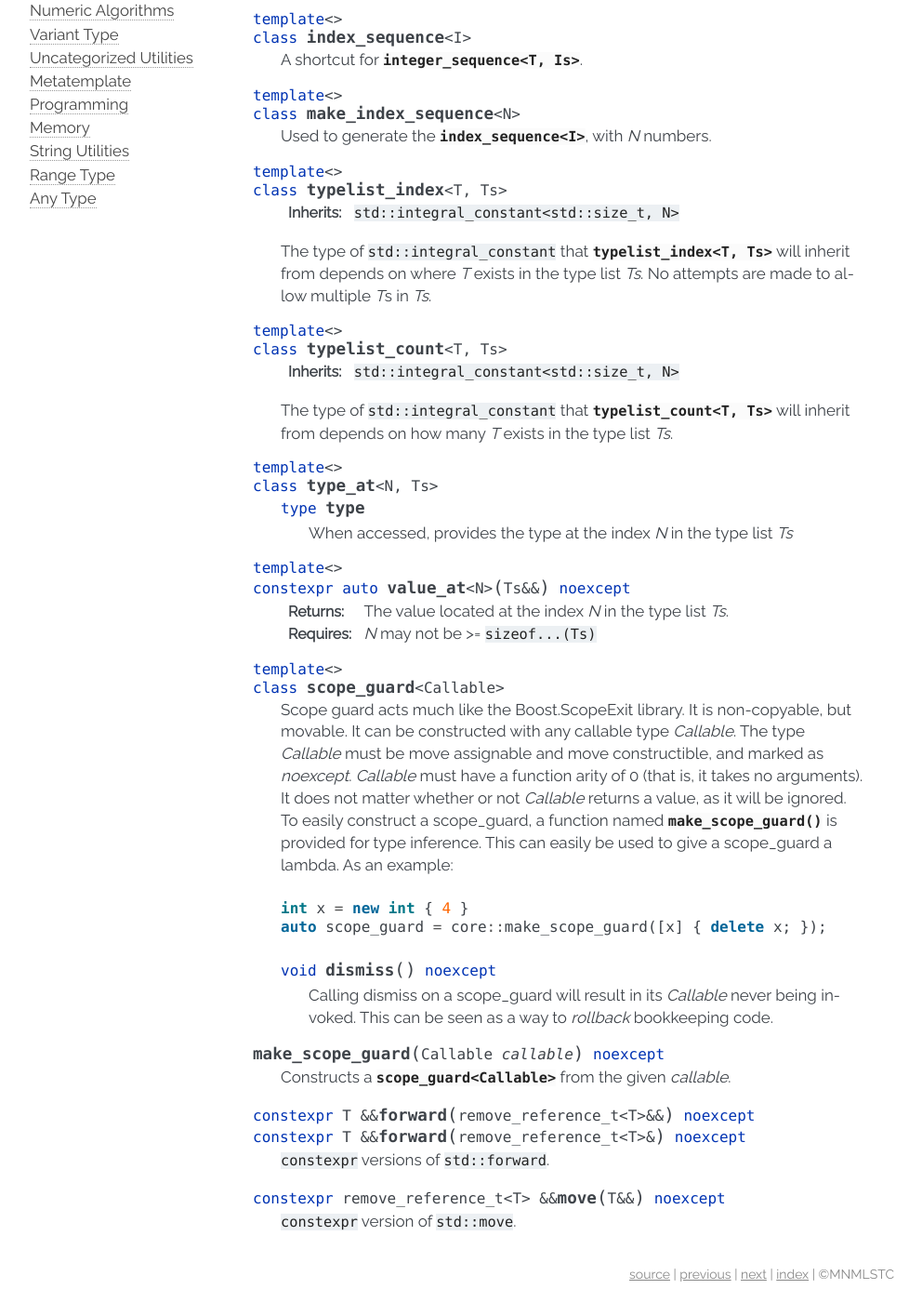
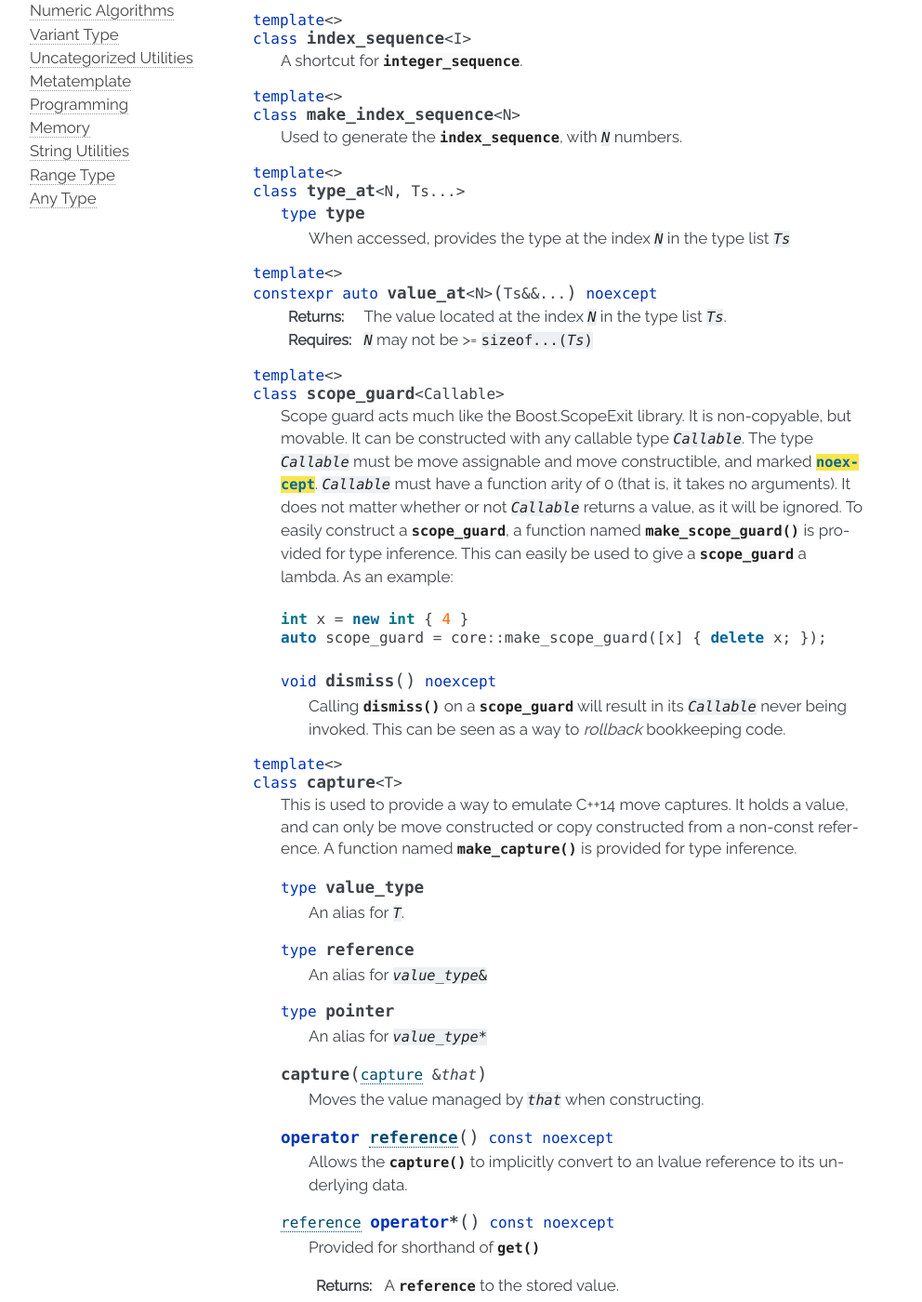
Before and after one commit to mnmlstc/core, a Sphinx documentation site: the page built from docs/utility.rst, in a window 1280 px wide and 1400 px high, scrolled down 271 px. Shown: the whole window at 93% size, without its empty margins (148-1140 px from the left). Built offline with Sphinx 7.4.7, drawn with Linux system fonts in a browser that asks for light colours; some of the changed text lies outside the part shown.

Commit message:
Fixed a missing constructor for the capture<T> in the utility component (How did I miss this?!)
Update documentation for utility component

```diff
--- a/docs/utility.rst
+++ b/docs/utility.rst
@@ -1,78 +1,133 @@
-.. _core-utility-component:
-
 Utility Component
 =================
 
-.. default-domain:: cpp
+.. namespace:: core
 
 The utility component provides additional functions and meta templates that
 cannot be categorized. Most of the utilities provided are for working with
 type lists.
 
-The utility component can be found in the ``<core/utility.hpp>`` header.
-
-.. namespace:: core
+The utility component can be found in the :file:`<core/{utility}.hpp>` header.
 
 .. class:: integer_sequence<T, Is>
 
-   meta template to generate a series of *T* to allow easier unpacking.
+   Meta template to generate a series of :samp:`{T}` to allow easier unpacking.
 
 .. class:: index_sequence<I>
 
-   A shortcut for :class:`integer_sequence\<T, Is>`.
+   A shortcut for :any:`integer_sequence`.
 
 .. class:: make_index_sequence<N>
 
-   Used to generate the :class:`index_sequence\<I>`, with *N* numbers.
+   Used to generate the :any:`index_sequence`, with :samp:`{N}` numbers.
 
-.. class:: typelist_index<T, Ts>
-
-   :inherits: ``std::integral_constant<std::size_t, N>``
-
-   The type of ``std::integral_constant`` that :class:`typelist_index\<T, Ts>`
-   will inherit from depends on where *T* exists in the type list *Ts*. No
-   attempts are made to allow multiple *T*\ s in *Ts*.
-
-.. class:: typelist_count<T, Ts>
-
-   :inherits: ``std::integral_constant<std::size_t, N>``
-
-   The type of ``std::integral_constant`` that :class:`typelist_count\<T, Ts>`
-   will inherit from depends on how many *T* exists in the type list *Ts*.
-
-.. class:: type_at<N, Ts>
+.. class:: type_at<N, Ts...>
 
    .. type:: type
 
-      When accessed, provides the type at the index *N* in the type list *Ts*
+      When accessed, provides the type at the index :samp:`{N}` in the type
+      list :samp:`{Ts}`
 
-.. function:: constexpr auto value_at<N>(Ts&&) noexcept
+.. function:: constexpr auto value_at<N>(Ts&&...) noexcept
 
-   :returns: The value located at the index *N* in the type list *Ts*.
-   :requires: *N* may not be >= ``sizeof...(Ts)``
+   :returns: The value located at the index :samp:`{N}` in the type list
+             :samp:`{Ts}`.
+   :requires: :samp:`{N}` may not be >= :samp:`sizeof...({Ts})`
 
 .. class:: scope_guard<Callable>
 
    Scope guard acts much like the Boost.ScopeExit library. It is non-copyable,
-   but movable. It can be constructed with any callable type *Callable*. The
-   type *Callable* must be move assignable and move constructible, and marked
-   as *noexcept*. *Callable* must have a function arity of 0 (that is, it takes
-   no arguments). It does not matter whether or not *Callable* returns a value,
-   as it will be ignored. To easily construct a scope_guard, a function named
-   :func:`make_scope_guard` is provided for type inference. This can easily
-   be used to give a scope_guard a lambda. As an example::
+   but movable. It can be constructed with any callable type
+   :samp:`{Callable}`. The type :samp:`{Callable}` must be move assignable and
+   move constructible, and marked :cxx:`noexcept`. :samp:`{Callable}` must have
+   a function arity of 0 (that is, it takes no arguments). It does not matter
+   whether or not :samp:`{Callable}` returns a value, as it will be ignored.
+   To easily construct a :any:`scope_guard`, a function named
+   :any:`make_scope_guard` is provided for type inference. This can easily be
+   used to give a :any:`scope_guard` a lambda. As an example::
 
       int x = new int { 4 }
       auto scope_guard = core::make_scope_guard([x] { delete x; });
 
    .. function:: void dismiss () noexcept
 
-      Calling dismiss on a scope_guard will result in its *Callable* never
-      being invoked. This can be seen as a way to *rollback* bookkeeping code.
+      Calling :any:`dismiss` on a :any:`scope_guard` will result in its
+      :samp:`{Callable}` never being invoked. This can be seen as a way to
+      *rollback* bookkeeping code.
 
-.. function:: make_scope_guard(Callable callable) noexcept
+.. class:: capture<T>
 
-   Constructs a :class:`scope_guard\<Callable>` from the given *callable*.
+   This is used to provide a way to emulate C++14 move captures. It holds a
+   value, and can only be move constructed or copy constructed from a non-const
+   reference. A function named :any:`make_capture` is provided for type
+   inference.
+
+   .. type:: value_type
+
+      An alias for :samp:`{T}`.
+
+   .. type:: reference
+
+      An alias for :samp:`{value_type}&`
+
+   .. type:: pointer
+
+      An alias for :samp:`{value_type}*`
+
+   .. function:: capture (capture& that)
+
+      Moves the value managed by :samp:`{that}` when constructing.
+
+   .. function:: operator reference () const noexcept
+
+      Allows the :any:`capture` to implicitly convert to an lvalue reference
+      to its underlying data.
+
+   .. function:: reference operator * () const noexcept
+
+      Provided for shorthand of :any:`get`
+
+      :returns: A :any:`reference` to the stored value.
+
+   .. function:: pointer operator -> () const noexcept
+
+      Provided for convenient access to the underlying value owned by a
+      :any:`capture`.
+
+   .. function:: reference get () const noexcept
+
+      :returns: A :any:`reference` to the value owned by the :any:`capture`
+
+.. function:: capture<T> make_capture (remove_reference_t<T>&& ref)
+              capture<T> make_capture (remove_reference_t<T>& ref)
+
+   Constructs a :any:`capture` from the given :samp:`{ref}`.
+
+   :note: :samp:`{T}` must be move constructible.
+
+.. function:: auto make_scope_guard(Callable&& callable) noexcept
+
+   Constructs a :any:`scope_guard` from the given :samp:`{callable}`.
+
+.. function:: T exchange (T& obj, U&& value)
+
+   Replaces the value stored in :samp:`{obj}` with :samp:`{value}`.
+
+   :returns: The old value stored in :samp:`{obj}`.
+
+   :requires: :samp:`{T}` must be move constructible.
+              :samp:`{T}` must be able to accept objects of type :samp:`{U}`
+              via move assignment.
+
+   :noexcept: :samp:`is_nothrow_move_constructible<{T}>`
+              :samp:`is_nothrow_assignable<add_lvalue_reference_t<{T}>, {U}>`
+
+.. function:: constexpr auto to_integral (E e) noexcept
+
+   Converts an :cxx:`enum` or :cxx:`enum class` to its underlying type.
+
+   :requires: :samp:`{E}` must satisfy :cxx:`std::is_enum`.
+   :returns: :samp:`underlying_type_t<{E}>`
 
 .. function:: constexpr T&& forward (remove_reference_t<T>&&) noexcept
               constexpr T&& forward (remove_reference_t<T>&) noexcept
```
Also changed, not shown: 1 other file.
